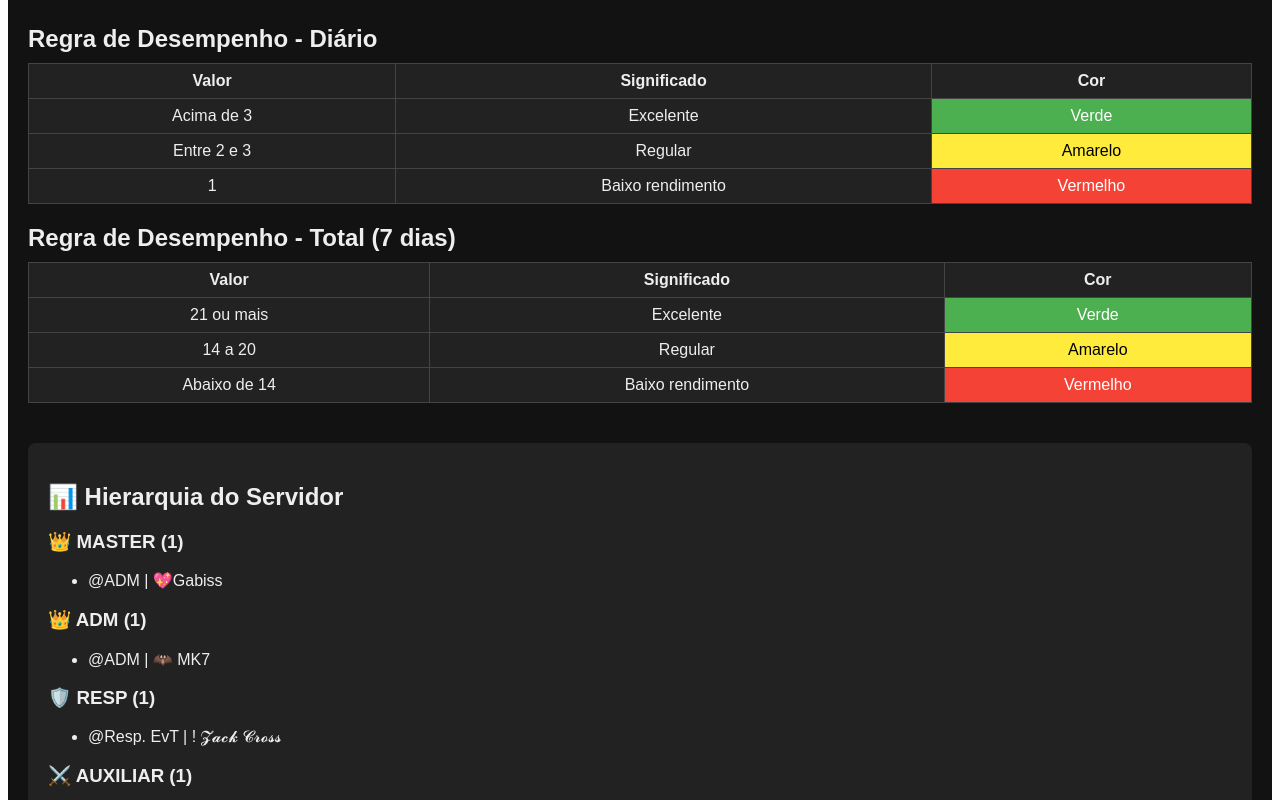
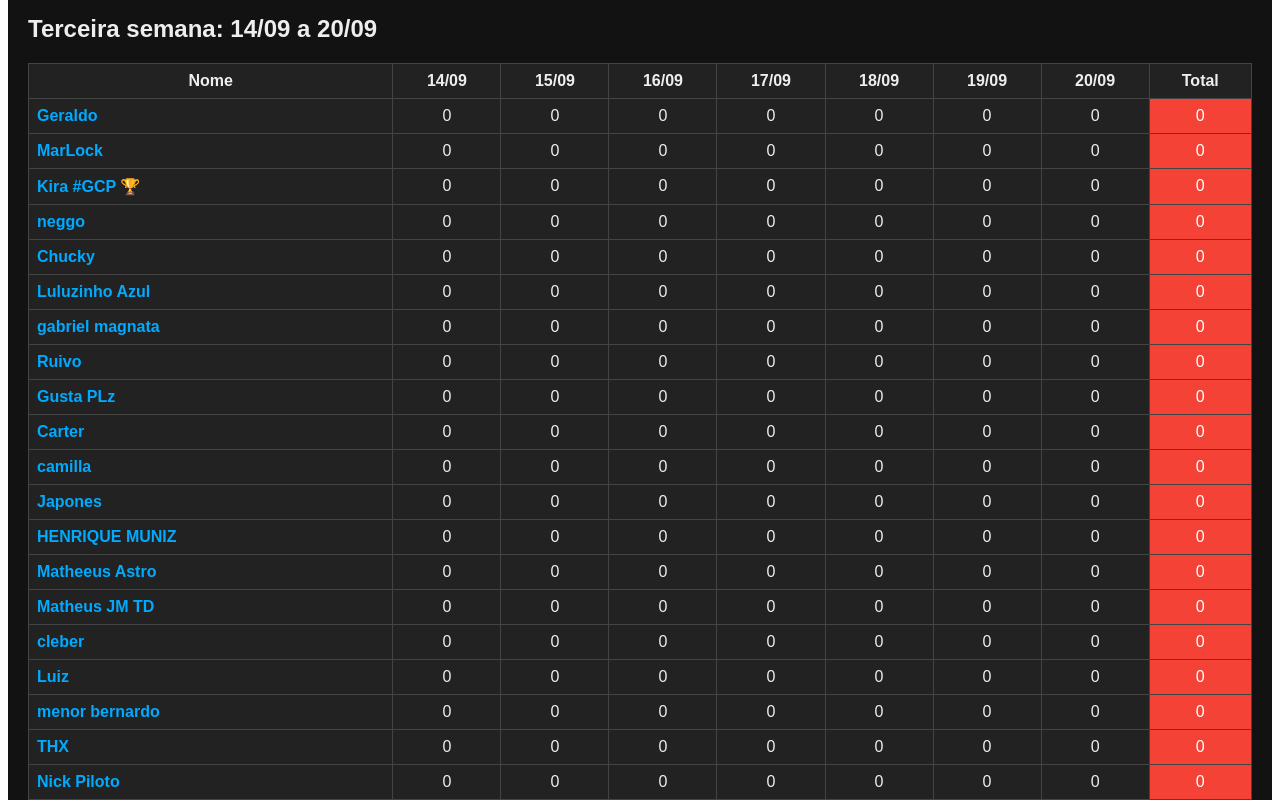
Before and after one commit to pedrohpiri/planilhaeventos, a Vue app: page / in a window 1280 px wide. Shown: the part 1160-1960 px from the top of the page. Built offline with nearby package versions, Linux system fonts and the light colour scheme.

Commit message:
Update hierarchy and add third week to event table

```diff
--- a/src/components/EventTable.vue
+++ b/src/components/EventTable.vue
@@ -1,18 +1,19 @@
 <template>
   <div>
-    <h2>Segunda semana: 07/09 a 13/09</h2>
+    <div v-for="week in weeks" :key="week.name" class="week-section">
+      <h2>{{ week.name }}: {{ week.period }}</h2>
       <table class="event-table">
         <thead>
           <tr>
             <th>Nome</th>
-          <th v-for="date in dates" :key="date">{{ date }}</th>
+            <th v-for="date in week.dates" :key="date">{{ date }}</th>
             <th>Total</th>
           </tr>
         </thead>
         <tbody>
-        <tr v-for="participant in participants" :key="participant.name">
+          <tr v-for="participant in week.participants" :key="participant.name">
             <td class="name" data-label="Nome">{{ participant.name }}</td>
-          <td v-for="date in dates" :key="date" :class="getCellClass(participant.events[date])" :data-label="date">
+            <td v-for="date in week.dates" :key="date" :class="getCellClass(participant.events[date])" :data-label="date">
               {{ participant.events[date] || 0 }}
             </td>
             <td :class="getTotalClass(calculateTotal(participant.events))" data-label="Total">{{ calculateTotal(participant.events) }}</td>
@@ -20,42 +21,92 @@
         </tbody>
       </table>
     </div>
+  </div>
 </template>
 
 <script setup>
 import { reactive } from 'vue'
 import './EventTable.css'
 
-const dates = ['07/09', '08/09', '09/09', '10/09', '11/09', '12/09', '13/09']
+const baseParticipants = [
+  { name: 'Sev7en' },
+  { name: 'MarLock' },
+  { name: 'Geraldo' },
+  { name: 'Chucky' },
+  { name: 'KIRA Nogame' },
+  { name: 'Luluzinho Azul' },
+  { name: 'gabriel magnata' },
+  { name: 'Ruivo' },
+  { name: 'Gusta PLz' },
+  { name: 'dekaze silva' },
+  { name: 'vini toxic' },
+  { name: 'Carter' },
+  { name: 'Kauã' },
+  { name: 'camilla' },
+  { name: 'Japones' },
+  { name: 'HENRIQUE MUNIZ' },
+  { name: 'neggo truffa' },
+  { name: 'Matheus JM TD' },
+  { name: 'cleber' },
+  { name: 'Luiz' },
+  { name: 'Nj1yt' },
+  { name: 'THX' },
+  { name: 'Eduardo Milk' },
+  { name: 'Emierri' },
+  { name: 'isadora' },
+  { name: 'rick' },
+  { name: 'MOTOMOTO DO GRAU' }
+]
 
-const participants = reactive([
-  { name: 'Sev7en', events: { '07/09': 2, '08/09': 0, '09/09': 1, '10/09': 3, '11/09': 3, '12/09': 5, '13/09': 3 } },
-  { name: 'MarLock', events: { '07/09': 0, '08/09': 1, '09/09': 2, '10/09': 1, '11/09': 2, '12/09': 1, '13/09': 1 } },
-  { name: 'Geraldo', events: { '07/09': 7, '08/09': 6, '09/09': 6, '10/09': 8, '11/09': 6, '12/09': 6, '13/09': 4 } },
-  { name: 'Chucky', events: { '07/09': 8, '08/09': 3, '09/09': 1, '10/09': 1, '11/09': 2, '12/09': 5, '13/09': 2 } },
-  { name: 'KIRA Nogame', events: { '07/09': 5, '08/09': 6, '09/09': 3, '10/09': 3, '11/09': 4, '12/09': 2, '13/09': 5 } },
-  { name: 'Luluzinho Azul', events: { '07/09': 0, '08/09': 0, '09/09': 0, '10/09': 0, '11/09': 3, '12/09': 1, '13/09': 6 } },
-  { name: 'gabriel magnata', events: { '07/09': 0, '08/09': 0, '09/09': 0, '10/09': 0, '11/09': 0, '12/09': 0, '13/09': 0 } },
-  { name: 'Ruivo', events: { '07/09': 0, '08/09': 0, '09/09': 0, '10/09': 0, '11/09': 0, '12/09': 0, '13/09': 0 } },
-  { name: 'Gusta PLz', events: { '07/09': 0, '08/09': 0, '09/09': 0, '10/09': 0, '11/09': 0, '12/09': 0, '13/09': 0 } },
-  { name: 'dekaze silva', events: { '07/09': 0, '08/09': 0, '09/09': 0, '10/09': 0, '11/09': 0, '12/09': 0, '13/09': 0 } },
-  { name: 'vini toxic', events: { '07/09': 0, '08/09': 0, '09/09': 0, '10/09': 0, '11/09': 0, '12/09': 0, '13/09': 0 } },
-  { name: 'Carter', events: { '07/09': 3, '08/09': 3, '09/09': 1, '10/09': 1, '11/09': 1, '12/09': 0, '13/09': 5 } },
-  { name: 'Kauã', events: { '07/09': 0, '08/09': 0, '09/09': 3, '10/09': 3, '11/09': 1, '12/09': 1, '13/09': 3 } },
-  { name: 'camilla', events: { '07/09': 0, '08/09': 0, '09/09': 1, '10/09': 1, '11/09': 0, '12/09': 0, '13/09': 0 } },
-  { name: 'Japones', events: { '07/09': 0, '08/09': 0, '09/09': 0, '10/09': 0, '11/09': 0, '12/09': 0, '13/09': 0 } },
-  { name: 'HENRIQUE MUNIZ', events: { '07/09': 6, '08/09': 3, '09/09': 0, '10/09': 0, '11/09': 0, '12/09': 0, '13/09': 2 } },
-  { name: 'neggo truffa', events: { '07/09': 6, '08/09': 4, '09/09': 2, '10/09': 5, '11/09': 3, '12/09': 5, '13/09': 5 } },
-  { name: 'Matheus JM TD', events: { '07/09': 0, '08/09': 0, '09/09': 0, '10/09': 0, '11/09': 0, '12/09': 0, '13/09': 0 } },
-  { name: 'cleber', events: { '07/09': 0, '08/09': 0, '09/09': 3, '10/09': 0, '11/09': 2, '12/09': 2, '13/09': 0 } },
-  { name: 'Luiz', events: { '07/09': 0, '08/09': 0, '09/09': 0, '10/09': 0, '11/09': 0, '12/09': 0, '13/09': 0 } },
-  { name: 'Nj1yt', events: { '07/09': 0, '08/09': 2, '09/09': 0, '10/09': 0, '11/09': 0, '12/09': 0, '13/09': 0 } },
-  { name: 'THX', events: { '07/09': 4, '08/09': 0, '09/09': 2, '10/09': 1, '11/09': 4, '12/09': 3, '13/09': 0 } },
-  { name: 'Eduardo Milk', events: { '07/09': 0, '08/09': 1, '09/09': 1, '10/09': 0, '11/09': 0, '12/09': 0, '13/09': 0 } },
-  { name: 'Emierri', events: { '07/09': 0, '08/09': 2, '09/09': 0, '10/09': 1, '11/09': 1, '12/09': 0, '13/09': 0 } },
-  { name: 'isadora', events: { '07/09': 0, '08/09': 0, '09/09': 1, '10/09': 3, '11/09': 1, '12/09': 1, '13/09': 3 } },
-  { name: 'rick', events: { '07/09': 0, '08/09': 0, '09/09': 0, '10/09': 0, '11/09': 0, '12/09': 3, '13/09': 1 } },
-  { name: 'MOTOMOTO DO GRAU', events: { '07/09': 0, '08/09': 0, '09/09': 0, '10/09': 1, '11/09': 0, '12/09': 0, '13/09': 1 } }
+const weeks = reactive([
+  {
+    name: 'Segunda semana',
+    period: '07/09 a 13/09',
+    dates: ['07/09', '08/09', '09/09', '10/09', '11/09', '12/09', '13/09'],
+    participants: baseParticipants.map(p => ({
+      name: p.name,
+      events: {
+        '07/09': p.name === 'Sev7en' ? 2 : p.name === 'MarLock' ? 0 : p.name === 'Geraldo' ? 7 : p.name === 'Chucky' ? 8 : p.name === 'KIRA Nogame' ? 5 : p.name === 'Luluzinho Azul' ? 0 : p.name === 'gabriel magnata' ? 0 : p.name === 'Ruivo' ? 0 : p.name === 'Gusta PLz' ? 0 : p.name === 'dekaze silva' ? 0 : p.name === 'vini toxic' ? 0 : p.name === 'Carter' ? 3 : p.name === 'Kauã' ? 0 : p.name === 'camilla' ? 0 : p.name === 'Japones' ? 0 : p.name === 'HENRIQUE MUNIZ' ? 6 : p.name === 'neggo truffa' ? 6 : p.name === 'Matheus JM TD' ? 0 : p.name === 'cleber' ? 0 : p.name === 'Luiz' ? 0 : p.name === 'Nj1yt' ? 0 : p.name === 'THX' ? 4 : p.name === 'Eduardo Milk' ? 0 : p.name === 'Emierri' ? 0 : p.name === 'isadora' ? 0 : p.name === 'rick' ? 0 : p.name === 'MOTOMOTO DO GRAU' ? 0 : 0,
+        '08/09': p.name === 'Sev7en' ? 0 : p.name === 'MarLock' ? 1 : p.name === 'Geraldo' ? 6 : p.name === 'Chucky' ? 3 : p.name === 'KIRA Nogame' ? 6 : p.name === 'Luluzinho Azul' ? 0 : p.name === 'gabriel magnata' ? 0 : p.name === 'Ruivo' ? 0 : p.name === 'Gusta PLz' ? 0 : p.name === 'dekaze silva' ? 0 : p.name === 'vini toxic' ? 0 : p.name === 'Carter' ? 3 : p.name === 'Kauã' ? 0 : p.name === 'camilla' ? 0 : p.name === 'Japones' ? 0 : p.name === 'HENRIQUE MUNIZ' ? 3 : p.name === 'neggo truffa' ? 4 : p.name === 'Matheus JM TD' ? 0 : p.name === 'cleber' ? 0 : p.name === 'Luiz' ? 0 : p.name === 'Nj1yt' ? 2 : p.name === 'THX' ? 0 : p.name === 'Eduardo Milk' ? 1 : p.name === 'Emierri' ? 2 : p.name === 'isadora' ? 0 : p.name === 'rick' ? 0 : p.name === 'MOTOMOTO DO GRAU' ? 0 : 0,
+        '09/09': p.name === 'Sev7en' ? 1 : p.name === 'MarLock' ? 2 : p.name === 'Geraldo' ? 6 : p.name === 'Chucky' ? 1 : p.name === 'KIRA Nogame' ? 3 : p.name === 'Luluzinho Azul' ? 0 : p.name === 'gabriel magnata' ? 0 : p.name === 'Ruivo' ? 0 : p.name === 'Gusta PLz' ? 0 : p.name === 'dekaze silva' ? 0 : p.name === 'vini toxic' ? 0 : p.name === 'Carter' ? 1 : p.name === 'Kauã' ? 3 : p.name === 'camilla' ? 1 : p.name === 'Japones' ? 0 : p.name === 'HENRIQUE MUNIZ' ? 0 : p.name === 'neggo truffa' ? 2 : p.name === 'Matheus JM TD' ? 0 : p.name === 'cleber' ? 3 : p.name === 'Luiz' ? 0 : p.name === 'Nj1yt' ? 0 : p.name === 'THX' ? 2 : p.name === 'Eduardo Milk' ? 1 : p.name === 'Emierri' ? 0 : p.name === 'isadora' ? 1 : p.name === 'rick' ? 0 : p.name === 'MOTOMOTO DO GRAU' ? 0 : 0,
+        '10/09': p.name === 'Sev7en' ? 3 : p.name === 'MarLock' ? 1 : p.name === 'Geraldo' ? 8 : p.name === 'Chucky' ? 1 : p.name === 'KIRA Nogame' ? 3 : p.name === 'Luluzinho Azul' ? 0 : p.name === 'gabriel magnata' ? 0 : p.name === 'Ruivo' ? 0 : p.name === 'Gusta PLz' ? 0 : p.name === 'dekaze silva' ? 0 : p.name === 'vini toxic' ? 0 : p.name === 'Carter' ? 1 : p.name === 'Kauã' ? 3 : p.name === 'camilla' ? 1 : p.name === 'Japones' ? 0 : p.name === 'HENRIQUE MUNIZ' ? 0 : p.name === 'neggo truffa' ? 5 : p.name === 'Matheus JM TD' ? 0 : p.name === 'cleber' ? 0 : p.name === 'Luiz' ? 0 : p.name === 'Nj1yt' ? 0 : p.name === 'THX' ? 1 : p.name === 'Eduardo Milk' ? 0 : p.name === 'Emierri' ? 1 : p.name === 'isadora' ? 3 : p.name === 'rick' ? 0 : p.name === 'MOTOMOTO DO GRAU' ? 1 : 0,
+        '11/09': p.name === 'Sev7en' ? 3 : p.name === 'MarLock' ? 2 : p.name === 'Geraldo' ? 6 : p.name === 'Chucky' ? 2 : p.name === 'KIRA Nogame' ? 4 : p.name === 'Luluzinho Azul' ? 3 : p.name === 'gabriel magnata' ? 0 : p.name === 'Ruivo' ? 0 : p.name === 'Gusta PLz' ? 0 : p.name === 'dekaze silva' ? 0 : p.name === 'vini toxic' ? 0 : p.name === 'Carter' ? 1 : p.name === 'Kauã' ? 1 : p.name === 'camilla' ? 0 : p.name === 'Japones' ? 0 : p.name === 'HENRIQUE MUNIZ' ? 0 : p.name === 'neggo truffa' ? 3 : p.name === 'Matheus JM TD' ? 0 : p.name === 'cleber' ? 2 : p.name === 'Luiz' ? 0 : p.name === 'Nj1yt' ? 0 : p.name === 'THX' ? 4 : p.name === 'Eduardo Milk' ? 0 : p.name === 'Emierri' ? 1 : p.name === 'isadora' ? 1 : p.name === 'rick' ? 0 : p.name === 'MOTOMOTO DO GRAU' ? 0 : 0,
+        '12/09': p.name === 'Sev7en' ? 5 : p.name === 'MarLock' ? 1 : p.name === 'Geraldo' ? 6 : p.name === 'Chucky' ? 5 : p.name === 'KIRA Nogame' ? 2 : p.name === 'Luluzinho Azul' ? 1 : p.name === 'gabriel magnata' ? 0 : p.name === 'Ruivo' ? 0 : p.name === 'Gusta PLz' ? 0 : p.name === 'dekaze silva' ? 0 : p.name === 'vini toxic' ? 0 : p.name === 'Carter' ? 0 : p.name === 'Kauã' ? 1 : p.name === 'camilla' ? 0 : p.name === 'Japones' ? 0 : p.name === 'HENRIQUE MUNIZ' ? 0 : p.name === 'neggo truffa' ? 5 : p.name === 'Matheus JM TD' ? 0 : p.name === 'cleber' ? 2 : p.name === 'Luiz' ? 0 : p.name === 'Nj1yt' ? 0 : p.name === 'THX' ? 3 : p.name === 'Eduardo Milk' ? 0 : p.name === 'Emierri' ? 0 : p.name === 'isadora' ? 1 : p.name === 'rick' ? 3 : p.name === 'MOTOMOTO DO GRAU' ? 0 : 0,
+        '13/09': p.name === 'Sev7en' ? 3 : p.name === 'MarLock' ? 1 : p.name === 'Geraldo' ? 4 : p.name === 'Chucky' ? 2 : p.name === 'KIRA Nogame' ? 5 : p.name === 'Luluzinho Azul' ? 6 : p.name === 'gabriel magnata' ? 0 : p.name === 'Ruivo' ? 0 : p.name === 'Gusta PLz' ? 0 : p.name === 'dekaze silva' ? 0 : p.name === 'vini toxic' ? 0 : p.name === 'Carter' ? 5 : p.name === 'Kauã' ? 3 : p.name === 'camilla' ? 0 : p.name === 'Japones' ? 0 : p.name === 'HENRIQUE MUNIZ' ? 2 : p.name === 'neggo truffa' ? 5 : p.name === 'Matheus JM TD' ? 0 : p.name === 'cleber' ? 0 : p.name === 'Luiz' ? 0 : p.name === 'Nj1yt' ? 0 : p.name === 'THX' ? 0 : p.name === 'Eduardo Milk' ? 0 : p.name === 'Emierri' ? 0 : p.name === 'isadora' ? 3 : p.name === 'rick' ? 1 : p.name === 'MOTOMOTO DO GRAU' ? 1 : 0
+      }
+    }))
+  },
+  {
+    name: 'Terceira semana',
+    period: '14/09 a 20/09',
+    dates: ['14/09', '15/09', '16/09', '17/09', '18/09', '19/09', '20/09'],
+    participants: [
+      { name: 'Geraldo', events: { '14/09': 0, '15/09': 0, '16/09': 0, '17/09': 0, '18/09': 0, '19/09': 0, '20/09': 0 } },
+      { name: 'MarLock', events: { '14/09': 0, '15/09': 0, '16/09': 0, '17/09': 0, '18/09': 0, '19/09': 0, '20/09': 0 } },
+      { name: 'Kira #GCP 🏆', events: { '14/09': 0, '15/09': 0, '16/09': 0, '17/09': 0, '18/09': 0, '19/09': 0, '20/09': 0 } },
+      { name: 'neggo', events: { '14/09': 0, '15/09': 0, '16/09': 0, '17/09': 0, '18/09': 0, '19/09': 0, '20/09': 0 } },
+      { name: 'Chucky', events: { '14/09': 0, '15/09': 0, '16/09': 0, '17/09': 0, '18/09': 0, '19/09': 0, '20/09': 0 } },
+      { name: 'Luluzinho Azul', events: { '14/09': 0, '15/09': 0, '16/09': 0, '17/09': 0, '18/09': 0, '19/09': 0, '20/09': 0 } },
+      { name: 'gabriel magnata', events: { '14/09': 0, '15/09': 0, '16/09': 0, '17/09': 0, '18/09': 0, '19/09': 0, '20/09': 0 } },
+      { name: 'Ruivo', events: { '14/09': 0, '15/09': 0, '16/09': 0, '17/09': 0, '18/09': 0, '19/09': 0, '20/09': 0 } },
+      { name: 'Gusta PLz', events: { '14/09': 0, '15/09': 0, '16/09': 0, '17/09': 0, '18/09': 0, '19/09': 0, '20/09': 0 } },
+      { name: 'Carter', events: { '14/09': 0, '15/09': 0, '16/09': 0, '17/09': 0, '18/09': 0, '19/09': 0, '20/09': 0 } },
+      { name: 'camilla', events: { '14/09': 0, '15/09': 0, '16/09': 0, '17/09': 0, '18/09': 0, '19/09': 0, '20/09': 0 } },
+      { name: 'Japones', events: { '14/09': 0, '15/09': 0, '16/09': 0, '17/09': 0, '18/09': 0, '19/09': 0, '20/09': 0 } },
+      { name: 'HENRIQUE MUNIZ', events: { '14/09': 0, '15/09': 0, '16/09': 0, '17/09': 0, '18/09': 0, '19/09': 0, '20/09': 0 } },
+      { name: 'Matheeus Astro', events: { '14/09': 0, '15/09': 0, '16/09': 0, '17/09': 0, '18/09': 0, '19/09': 0, '20/09': 0 } },
+      { name: 'Matheus JM TD', events: { '14/09': 0, '15/09': 0, '16/09': 0, '17/09': 0, '18/09': 0, '19/09': 0, '20/09': 0 } },
+      { name: 'cleber', events: { '14/09': 0, '15/09': 0, '16/09': 0, '17/09': 0, '18/09': 0, '19/09': 0, '20/09': 0 } },
+      { name: 'Luiz', events: { '14/09': 0, '15/09': 0, '16/09': 0, '17/09': 0, '18/09': 0, '19/09': 0, '20/09': 0 } },
+      { name: 'menor bernardo', events: { '14/09': 0, '15/09': 0, '16/09': 0, '17/09': 0, '18/09': 0, '19/09': 0, '20/09': 0 } },
+      { name: 'THX', events: { '14/09': 0, '15/09': 0, '16/09': 0, '17/09': 0, '18/09': 0, '19/09': 0, '20/09': 0 } },
+      { name: 'Nick Piloto', events: { '14/09': 0, '15/09': 0, '16/09': 0, '17/09': 0, '18/09': 0, '19/09': 0, '20/09': 0 } },
+      { name: 'Eduardo Milk', events: { '14/09': 0, '15/09': 0, '16/09': 0, '17/09': 0, '18/09': 0, '19/09': 0, '20/09': 0 } },
+      { name: 'Matheus', events: { '14/09': 0, '15/09': 0, '16/09': 0, '17/09': 0, '18/09': 0, '19/09': 0, '20/09': 0 } },
+      { name: 'rick', events: { '14/09': 0, '15/09': 0, '16/09': 0, '17/09': 0, '18/09': 0, '19/09': 0, '20/09': 0 } },
+      { name: 'MOTOMOTO DO GRAU', events: { '14/09': 0, '15/09': 0, '16/09': 0, '17/09': 0, '18/09': 0, '19/09': 0, '20/09': 0 } }
+    ]
+  }
 ])
 
 function getCellClass(value) {
--- a/src/components/Hierarchy.vue
+++ b/src/components/Hierarchy.vue
@@ -18,80 +18,84 @@ const hierarchy = [
   {
     name: 'MASTER',
     count: 1,
-    icon: '👑',
+    icon: '🌞',
     members: [
-      { name: 'Gabiss', html: '@ADM | 💖Gabiss' }
+      { name: 'Gabiss', html: '@MASTER | 💔Gabiss' }
     ]
   },
   {
     name: 'ADM',
     count: 1,
-    icon: '👑',
+    icon: '🌞',
     members: [
-      { name: 'MK7', html: '@ADM | 🦇 MK7' }
+      { name: 'Zack', html: '@ADM | Zack #GCP🏆' }
     ]
   },
   {
-    name: 'RESP',
+    name: 'Responsável EvT',
     count: 1,
-    icon: '🛡️',
+    icon: '🌞',
     members: [
-      { name: 'Zack Cross', html: '@Resp. EvT | ! 𝓩𝓪𝓬𝓴 𝓒𝓻𝓸𝓼𝓼' }
+      { name: 'PH', html: '@Resp.EvT | 🐲 PH 20/24 | 8493' }
     ]
   },
   {
-    name: 'AUXILIAR',
+    name: 'Auxiliar EvT',
     count: 1,
-    icon: '⚔️',
+    icon: '🎉',
     members: [
-      { name: 'PH', html: '@Aux. EvT | 🐲 PH | 8493' }
+      { name: 'Sev777en', html: '@Aux.EvT | 🍀 Sev777en | 2450' }
     ]
   },
   {
-    name: 'LÍDER',
-    count: 2,
-    icon: '🎖️',
+    name: 'Líder EvT',
+    count: 3,
+    icon: '🚀',
     members: [
-      { name: 'Sev7en', html: '@Líd. EvT | 🐲Sev7en' },
-      { name: 'MarLock', html: '@Líd. EvT| 🐲 MarLock | 1120' }
+      { name: 'Geraldo', html: '@Lid.EvT | 🐲Geraldo | 14158' },
+      { name: 'MarLock', html: '@Lid.EvT |🐲 MarLock#EvT🚀 | 1120' },
+      { name: 'Kira', html: '@Lid. EVT | 🐲Kira #GCP🏆 | 117' }
     ]
   },
   {
-    name: 'SUB LÍDER',
-    count: 3,
-    icon: '🅰️',
+    name: 'Sub-Líder EvT',
+    count: 2,
+    icon: '🚀',
     members: [
-      { name: 'Geraldo', html: '@Sub. EvT | 🐲 Geraldo | 14158' },
-      { name: 'Chucky', html: '@Sub. EvT | 🐲 Chucky | 7809' },
-      { name: 'KIRA Nogame', html: '@Sub. EvT | 🐲 KIRA Nogame | 117' }
+      { name: 'Neggo trufa', html: '@Sub. EVT |🐲Neggo trufa | 1302' },
+      { name: 'Chucky', html: '@Sub.EvT| 🐲 Chucky #85% | 7809' }
     ]
   },
   {
-    name: 'MEMBRO',
-    count: 21,
-    icon: '👤',
+    name: 'Equipe EvT',
+    count: 11,
+    icon: '✨',
     members: [
-      { name: 'Luluzinho Azul', html: '@EVT | 🐲 Luluzinho Azul | 25482' },
-      { name: 'gabriel magnata', html: '@EVT | 🐲 gabriel magnata | 1954' },
+      { name: 'Camilla', html: '@EvT |🐉Camilla | 30224' },
+      { name: 'Carter', html: '@EvT | 🐲 Carter | 1176' },
+      { name: 'Luiz', html: '@EvT | 🐲 Luiz | 15427' },
+      { name: 'Matheus JM TD', html: '@EvT | 🐲 Matheus JM TD | 12074' },
+      { name: 'Rick Santana', html: '@EVT | 🐲 Rick Santana | 103' },
       { name: 'Ruivo', html: '@EVT | 🐲 Ruivo | 102' },
       { name: 'Gusta PLz', html: '@EvT | 🐲Gusta PLz | 4969' },
-      { name: 'dekaze silva', html: '@EVT | 🐲 dekaze silva | 10456' },
-      { name: 'vini toxic', html: '@EVT | 🐲 vini toxic | 25099' },
-      { name: 'Carter', html: '@EVT | 🐲 Carter | 1176' },
-      { name: 'Kauã', html: '@EVT | 🐲 Kauã | 22196' },
-      { name: 'camilla', html: '@EVT | 🐲 camilla | 30244' },
-      { name: 'Japones', html: '@EVT | 🐲 Japones | 318985' },
-      { name: 'HENRIQUE MUNIZ', html: '@EVT| 🐲HENRIQUE MUNIZ | 11888' },
-      { name: 'neggo truffa', html: '@EVT | 🐲 neggo truffa | 1302' },
-      { name: 'Matheus JM TD', html: '@EvT | 🐲 Matheus JM TD | 12074' },
-      { name: 'cleber', html: '@EVT-T | 🐲 cleber | 12555' },
-      { name: 'Luiz', html: '@EVT | 🐲 Luiz | 15427' },
-      { name: 'THX', html: '@EVT| 🐲 THX | 12719' },
-      { name: 'Eduardo Milk', html: '@EVT | 🐲 Eduardo Milk | 6399' },
-      { name: 'Emierri', html: '@EVT | 🐲 Emierri | 17918' },
-      { name: 'isadora', html: '@EVT | 🐲 isadora | 11517' },
-      { name: 'rick', html: '@EVT | 🐲 rick | 103' },
-      { name: 'MOTOMOTO DO GRAU', html: '@EVT | 🐲 MOTOMOTO DO GRAU | 13563' }
+      { name: 'THX ZIKA', html: '@EvT | 🐲THX ZIKA | 12719' },
+      { name: 'henrique muniz', html: '@EVT |🐲 henrique muniz | 11888' },
+      { name: 'Japones', html: '@EvT | 🐲 Japones | 31895' },
+      { name: 'Luluzinho Azul', html: '@EVT |🐲Luluzinho Azul | 25482' }
+    ]
+  },
+  {
+    name: 'Equipe EvT-T',
+    count: 7,
+    icon: '✨',
+    members: [
+      { name: 'Eduardo Milk', html: '@EvT-T | 🐲Eduardo Milk | 6399' },
+      { name: 'Gabriel Magnata', html: '@EVT-T | 🐲Gabriel Magnata | 1954' },
+      { name: 'Matheus', html: '@EVT-T | 🐲Matheus | 11517' },
+      { name: 'CLEBER', html: '@EvT-T | 🐲CLEBER | 12555' },
+      { name: 'Nick Piloto', html: '@EvT-T | 🐲Nick Piloto | 16338' },
+      { name: 'Astro', html: '@EvT-T | 🐲Astro #AntXit | 34971' },
+      { name: 'Bernardo', html: '@EVT-T | 🐲 Bernardo| 19652' }
     ]
   }
 ]
```
Lines whose indentation alone changed are shown as unchanged.
